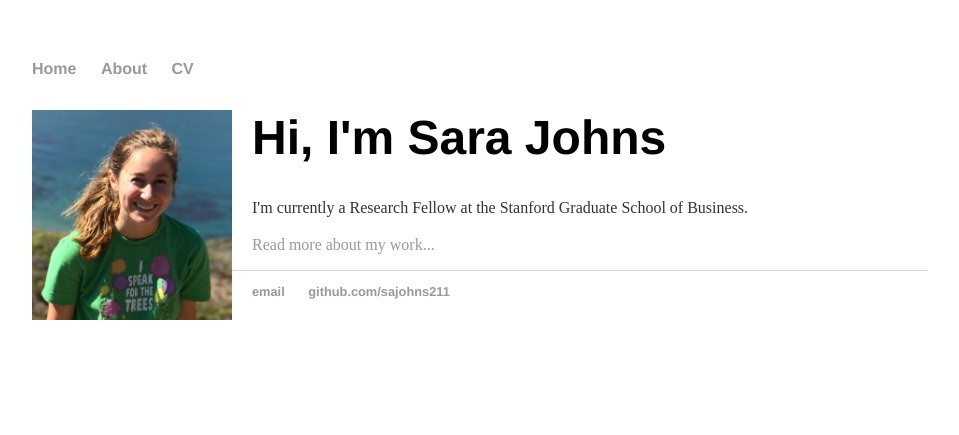
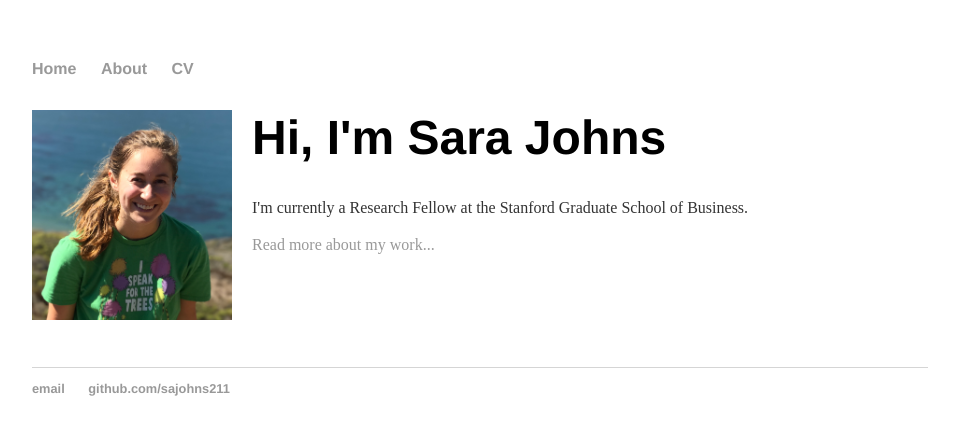
Before and after one commit to sajohns211/sajohns211.github.io, a Jekyll site: the page built from index.html, in a window 1280 px wide. Shown: the top 435 px of the page, without its empty margins (160-1119 px from the left). Built offline with Jekyll 4.4.1, drawn with Linux system fonts in a browser that asks for light colours.

Commit message:
Update index.html

```diff
--- a/index.html
+++ b/index.html
@@ -2,16 +2,18 @@
 layout: default
 title: Sara Johns
 ---
+<style>
+  .extra_space {
+     margin-bottom: 3cm;
+  }
+</style>
 
 <div class="blurb">
 	<img src="assets/IMG_9230.JPG" width=200 alt="hi" class="inline" align="left" img style="float: left; padding-right: 20px;"/>
 	<h1>Hi, I'm Sara Johns</h1>
-	<p>I'm currently a Research Fellow at the Stanford Graduate School of Business.
+	<p>I'm currently a Research Fellow at the Stanford Graduate School of Business.</p>
 </div><!-- /.blurb -->
 
-<div class="blurb">
-<a href="/about">Read more about my work...</a></p>
-<p>   </p>
-<p>   </p>
-<p>   </p>
+<div class="extra_space">
+<a href="/about">Read more about my work...</a>
 </div><!-- /.blurb -->
```
